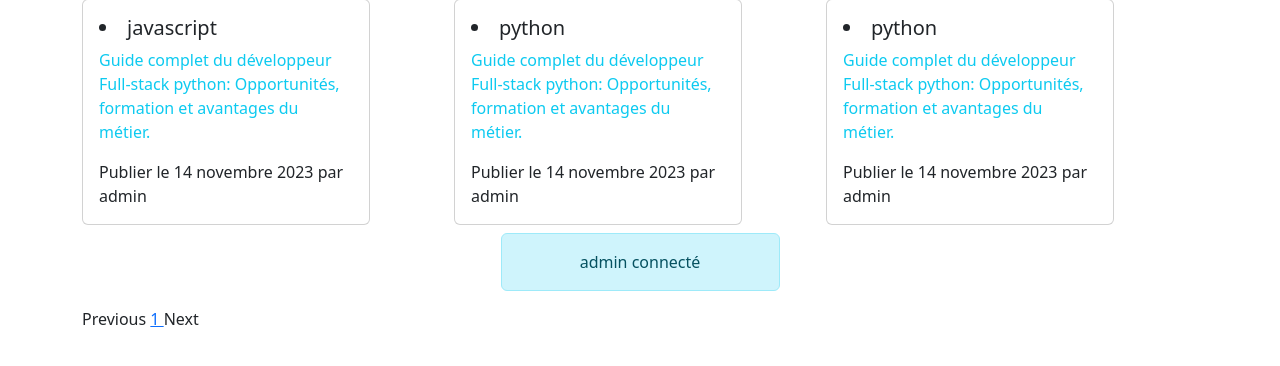
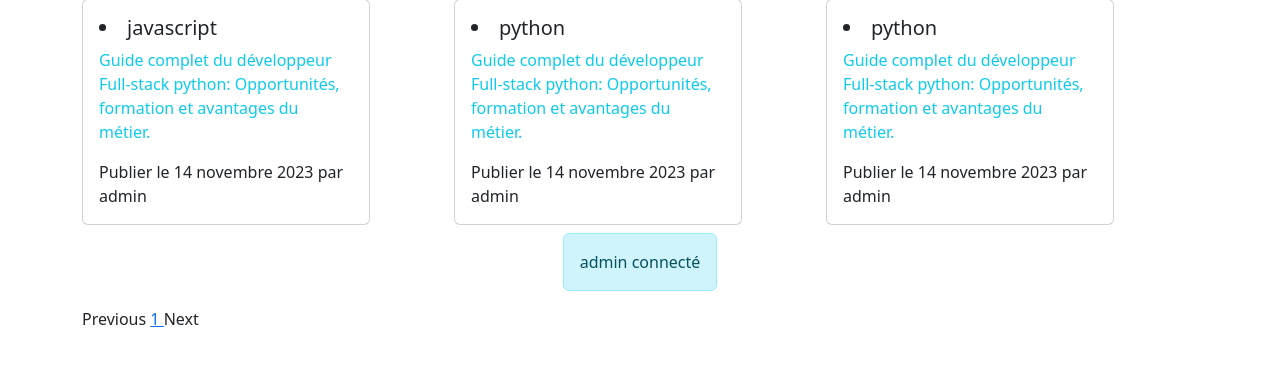
Before and after one commit to seyemaguette/projet3_blog_django, a Django app: page / in a window 1280 px wide. Shown: the part 169-535 px from the top of the page. Run offline with Django 4.2, Linux system fonts and the light colour scheme; a user stored in the database is signed in; data comes from the database, SQL or seed files in the repository; both versions use the stored data as it was after the commit; some libraries are stand-ins or nearby versions.

Commit message:
stylise l'index

```diff
--- a/templates/pages/index.html
+++ b/templates/pages/index.html
@@ -35,7 +35,7 @@
     {% if request.user.is_authenticated %}
           <div class="d-flex justify-content-center">
 
-            <p class="alert alert-info w-25 text-center">{{request.user}} connecté</p>
+            <p class="alert alert-info  text-center">{{request.user}} connecté</p>
           </div>
 
       {%else%}
```
Also changed, not shown: db.sqlite3.
